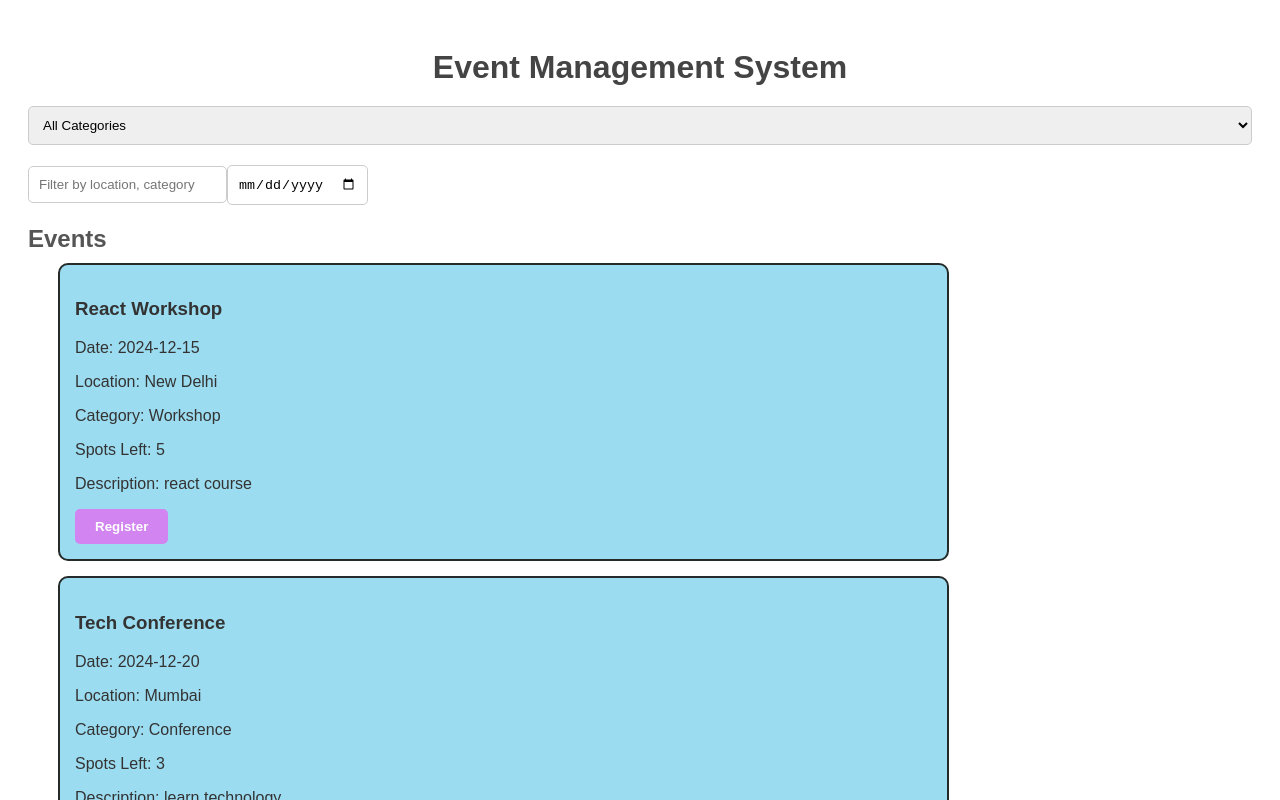
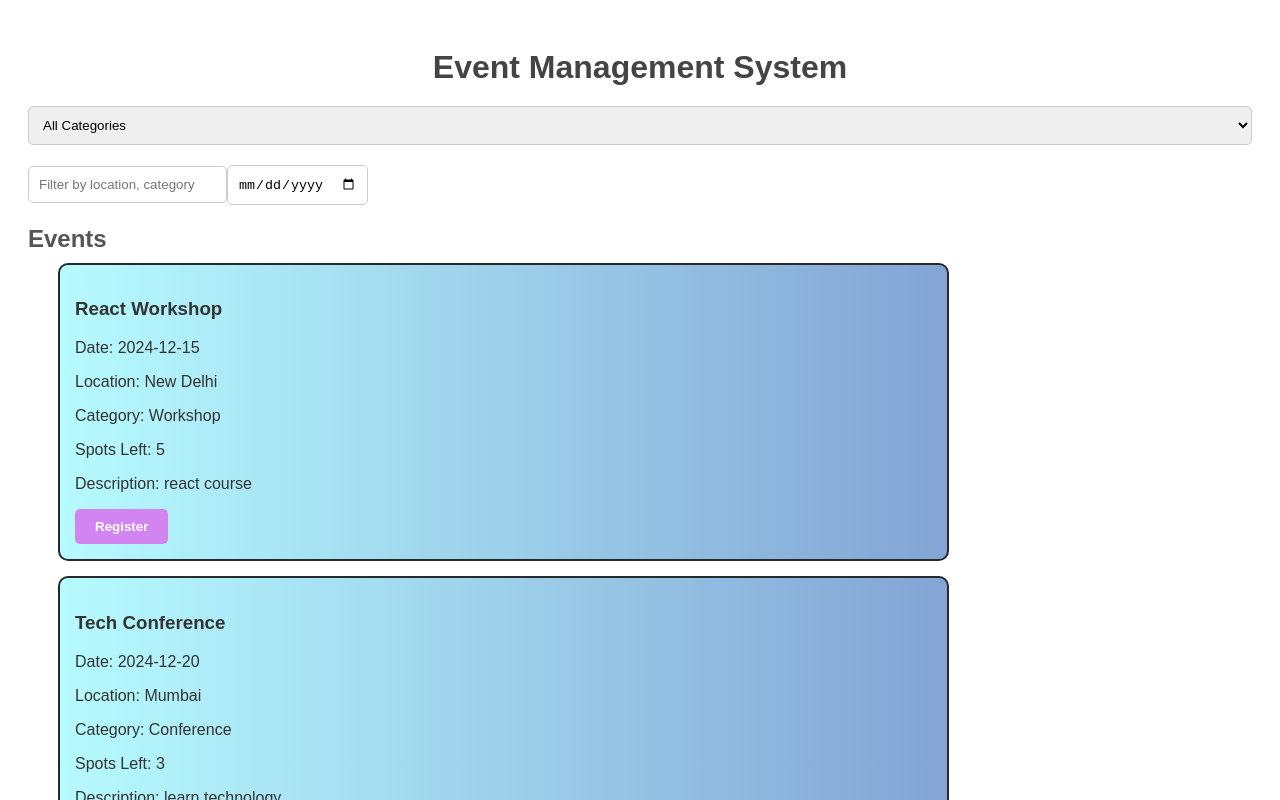
Before and after one commit to manikanta1011/eventproject, a React (Create React App) app in the folder event/: page / in a window 1280 px wide. Shown: the top 800 px of the page. Built offline with nearby package versions, Linux system fonts and the light colour scheme.

Commit message:
modified some css

```diff
--- a/event/src/index.css
+++ b/event/src/index.css
@@ -4,7 +4,7 @@
     color: #333;
   }
 
-  /* Header */
+
   .header {
     font-size: 2rem;
     text-align: center;
@@ -19,7 +19,7 @@
     color: #555;
   }
 
-  /* Filter inputs */
+
   .filter-container {
     display: flex;
     gap: 10px;
@@ -41,7 +41,7 @@
     width: 70%;
     margin-left: 30px;
     margin-bottom: 15px;
-    background-color: #9cdcf0;
+    background-image: linear-gradient(to right, #b6fbff, #83a4d4);
   }
 
 
```
Also changed, not shown: 1 other file (tests, documents, lock files or other folders).
